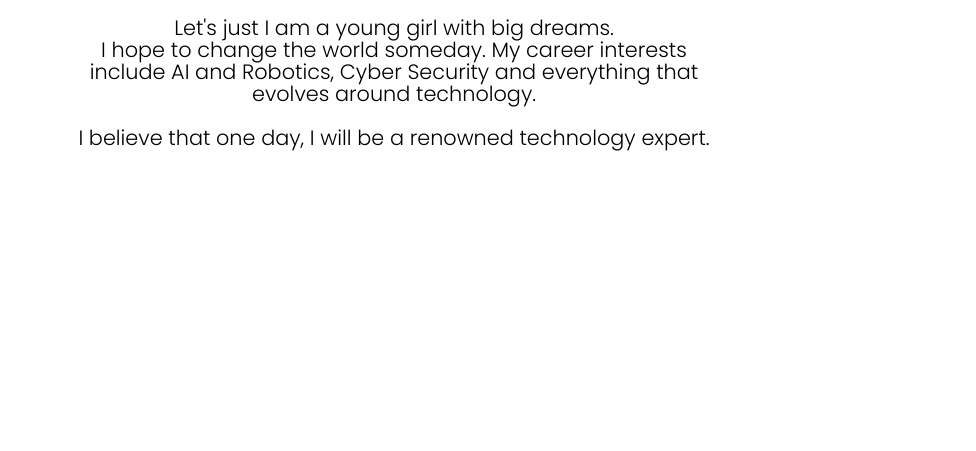
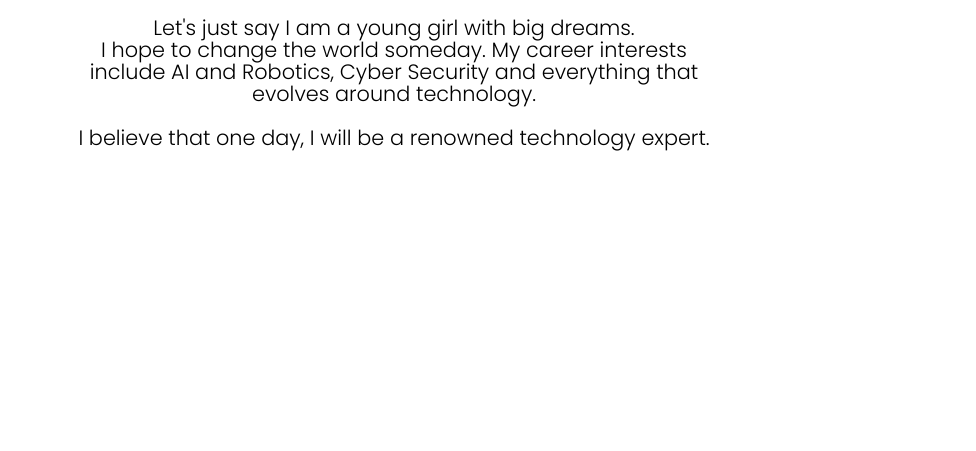
Before and after one commit to Lateeftheshyboy/Fikayomi-SB, a plain HTML site: page about.html in a window 1280 px wide. Shown: the part 349-800 px from the top of the page, without its empty margins (246-1222 px from the left). Drawn offline with Linux system fonts and the light colour scheme.

Commit message:
Update about.html

```diff
--- a/about.html
+++ b/about.html
@@ -29,7 +29,7 @@
 
     <div class="text-box">
             <h1>Who is Oluwafikayomi?</h1>
-            <p>Let's just I am a young girl with big dreams. <br>
+            <p>Let's just say I am a young girl with big dreams. <br>
             I hope to change the world someday. My career interests <br>
         include AI and Robotics, Cyber Security and everything that <br>
         evolves around technology. <br> <br>
```
